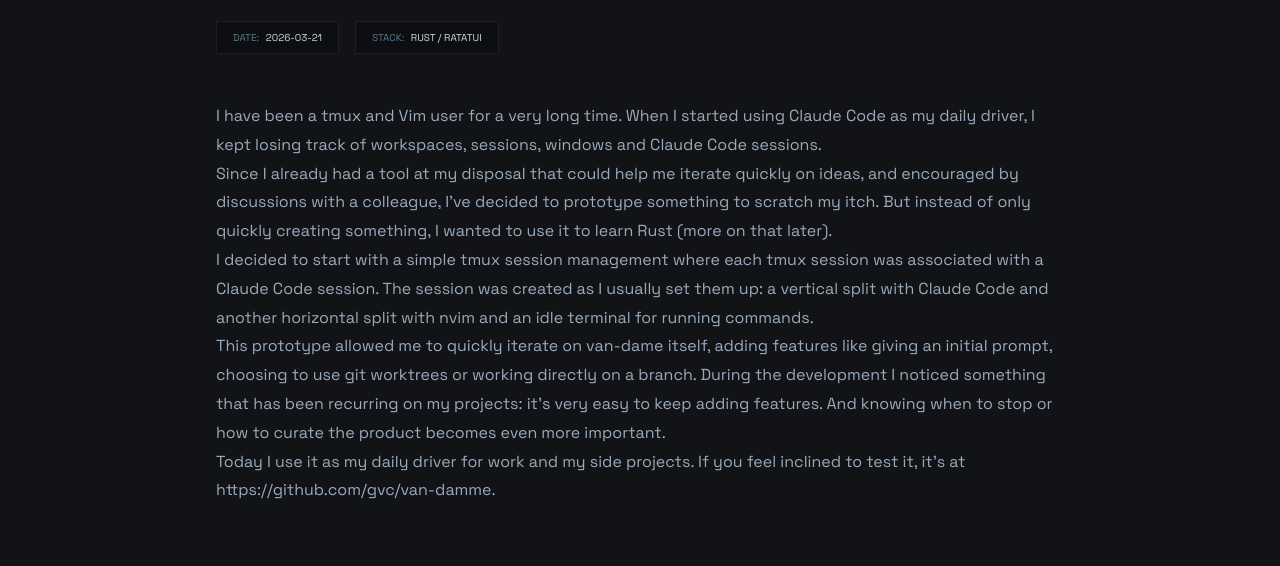
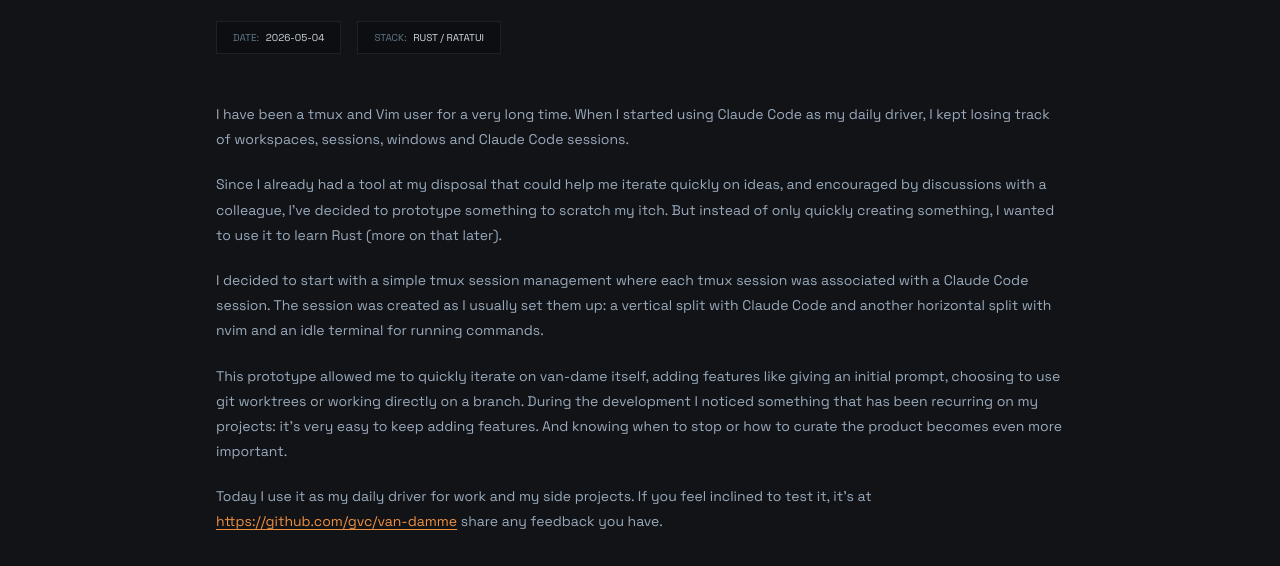
Before and after one commit to gvc/gvc.github.com, an Astro site: page /experiments/claude-session-management in a window 1280 px wide. Shown: the part 370-936 px from the top of the page. Built offline with nearby package versions, Linux system fonts and the light colour scheme; Astro itself is replaced by a stand-in of ours.

Commit message:
style prose links + fix scoped style on experiment page
- add .prose a styles (secondary color, hover swap to bg)
- mark experiment style is:global so .prose p margin applies to markdown <p>
- update claude-session-management copy + date

```diff
--- a/src/content/experiments/claude-session-management.md
+++ b/src/content/experiments/claude-session-management.md
@@ -2,7 +2,7 @@
 title: "A system for managing multiple Claude sessions"
 projectId: "VAN_DAMME"
 description: "As more and more is expected for developers to create code using AI, I felt that I kept getting lost on managing the sessions. I decided to create a tool to help me."
-date: 2026-03-21
+date: 2026-05-04
 status: active
 icon: "memory"
 stack: "RUST / RATATUI"
@@ -22,4 +22,4 @@ I decided to start with a simple tmux session management where each tmux session
 
 This prototype allowed me to quickly iterate on van-dame itself, adding features like giving an initial prompt, choosing to use git worktrees or working directly on a branch. During the development I noticed something that has been recurring on my projects: it’s very easy to keep adding features. And knowing when to stop or how to curate the product becomes even more important.
 
-Today I use it as my daily driver for work and my side projects. If you feel inclined to test it, it’s at https://github.com/gvc/van-damme.
+Today I use it as my daily driver for work and my side projects. If you feel inclined to test it, it’s at <https://github.com/gvc/van-damme> share any feedback you have.
--- a/src/pages/experiments/[id].astro
+++ b/src/pages/experiments/[id].astro
@@ -25,7 +25,7 @@ const status = statusColors[entry.data.status] || statusColors.active;
 
 <Layout title={`~/gvc // ${entry.data.title}`} activeNav="experiments">
   <Fragment slot="head">
-    <style>
+    <style is:global>
       .prose {
         color: var(--color-on-surface-variant);
         line-height: 1.8;
@@ -79,6 +79,17 @@ const status = statusColors[entry.data.status] || statusColors.active;
       .prose strong {
         color: var(--color-on-surface);
         font-weight: 700;
+      }
+      .prose a {
+        color: var(--color-secondary);
+        text-decoration: underline;
+        text-underline-offset: 3px;
+        text-decoration-thickness: 1px;
+        transition: color 0.15s ease, background-color 0.15s ease;
+      }
+      .prose a:hover {
+        background-color: var(--color-secondary);
+        color: var(--color-background);
       }
       .prose code {
         background: var(--color-surface-container);
--- a/src/pages/writings/[id].astro
+++ b/src/pages/writings/[id].astro
@@ -105,6 +105,17 @@ function formatDateTime(date: Date): string {
         color: var(--color-on-surface);
         font-weight: 700;
       }
+      .prose a {
+        color: var(--color-secondary);
+        text-decoration: underline;
+        text-underline-offset: 3px;
+        text-decoration-thickness: 1px;
+        transition: color 0.15s ease, background-color 0.15s ease;
+      }
+      .prose a:hover {
+        background-color: var(--color-secondary);
+        color: var(--color-background);
+      }
       .prose code {
         background: var(--color-surface-container);
         padding: 0.125rem 0.375rem;
```
